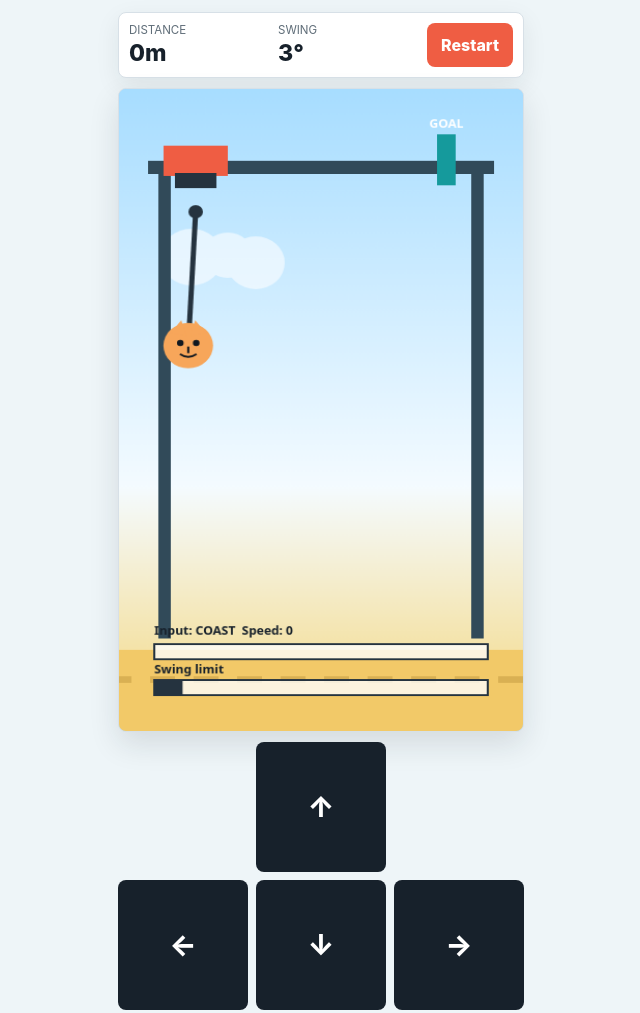
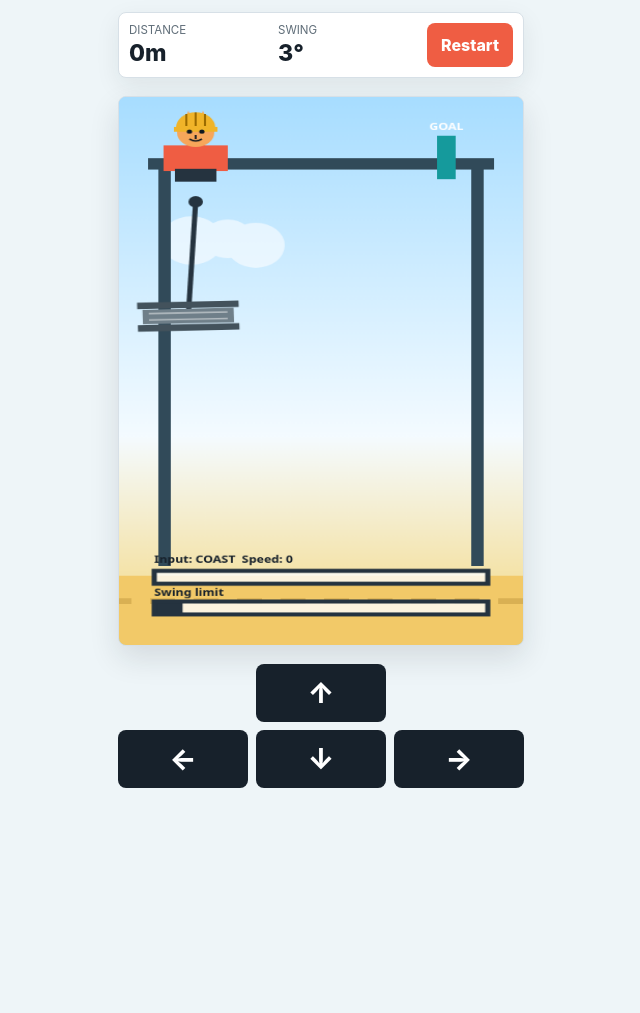
Before and after one commit to kokoro351/cat-CRANE-game, a plain HTML site: page index.html in a window 1280 px wide. Shown: the whole page, without its empty margins (319-959 px from the left). After the commit the page ends 800 px from the top, so only its background shows below. Drawn offline with Linux system fonts and the light colour scheme.

Commit message:
Redesign crane with operator cat and steel load

```diff
--- a/main.js
+++ b/main.js
@@ -30,7 +30,12 @@ const state = {
   last: performance.now(),
   keys: new Set(),
   buttons: new Set(),
-  fallY: 0,
+  beamX: 0,
+  beamY: 0,
+  beamVx: 0,
+  beamVy: 0,
+  beamRotation: 0,
+  beamSpin: 0,
 };
 
 function reset() {
@@ -43,7 +48,12 @@ function reset() {
   state.result = "running";
   state.message = "";
   state.last = performance.now();
-  state.fallY = 0;
+  state.beamX = 0;
+  state.beamY = 0;
+  state.beamVx = 0;
+  state.beamVy = 0;
+  state.beamRotation = 0;
+  state.beamSpin = 0;
   updateHud();
 }
 
@@ -75,7 +85,10 @@ function step(now) {
   if (state.result === "running") {
     updatePhysics(dt);
   } else if (state.result === "dropped") {
-    state.fallY = Math.min(groundY - 24, state.fallY + 620 * dt);
+    state.beamVy += 840 * dt;
+    state.beamX += state.beamVx * dt;
+    state.beamY += state.beamVy * dt;
+    state.beamRotation += state.beamSpin * dt;
   }
 
   draw();
@@ -104,8 +117,14 @@ function updatePhysics(dt) {
 
   if (Math.abs(toDeg(state.angle)) >= dangerAngle) {
     state.result = "dropped";
-    state.message = "Cat dropped!";
-    state.fallY = catPosition().y;
+    state.message = "Steel flew off!";
+    const load = loadPosition();
+    state.beamX = load.x;
+    state.beamY = load.y;
+    state.beamVx = state.speed * 1.5 + Math.sign(state.angle || 1) * 190;
+    state.beamVy = -260;
+    state.beamRotation = state.angle * 1.2;
+    state.beamSpin = Math.sign(state.angle || 1) * 5.2;
   } else if (state.distance >= goalDistance) {
     state.result = "cleared";
     state.message = "Goal!";
@@ -117,7 +136,7 @@ function craneX() {
   return 74 + (state.distance / goalDistance) * (W - 148);
 }
 
-function catPosition() {
+function loadPosition() {
   const x = craneX() + Math.sin(state.angle) * state.ropeLength;
   const y = railY + 34 + Math.cos(state.angle) * state.ropeLength;
   return { x, y };
@@ -174,30 +193,110 @@ function drawTrack() {
 function drawCrane() {
   const x = craneX();
   const hookY = railY + 34;
-  const cat = catPosition();
+  const load = loadPosition();
 
   ctx.fillStyle = "#ef5d43";
   ctx.fillRect(x - 31, railY - 36, 62, 32);
   ctx.fillStyle = "#25333f";
   ctx.fillRect(x - 20, railY - 7, 40, 16);
+  drawOperatorCat(x, railY - 52);
 
   ctx.strokeStyle = swingColor();
   ctx.lineWidth = 5;
   ctx.beginPath();
   ctx.moveTo(x, hookY);
-  ctx.lineTo(cat.x, state.result === "dropped" ? state.fallY : cat.y);
+  ctx.lineTo(load.x, load.y);
   ctx.stroke();
 
   if (state.result === "dropped") {
-    drawCat(cat.x, state.fallY, 24, "#f7a65a");
+    drawSteelBeam(state.beamX, state.beamY, state.beamRotation);
   } else {
-    drawCat(cat.x, cat.y, 24, "#f7a65a");
+    drawSteelBeam(load.x, load.y, state.angle * 0.55);
   }
 
   ctx.fillStyle = "#25333f";
   ctx.beginPath();
   ctx.arc(x, hookY, 7, 0, Math.PI * 2);
   ctx.fill();
+}
+
+function drawOperatorCat(x, y) {
+  ctx.save();
+  ctx.translate(x, y);
+
+  ctx.fillStyle = "#f7a65a";
+  ctx.beginPath();
+  ctx.arc(0, 0, 18, 0, Math.PI * 2);
+  ctx.fill();
+
+  ctx.beginPath();
+  ctx.moveTo(-13, -10);
+  ctx.lineTo(-7, -27);
+  ctx.lineTo(-2, -11);
+  ctx.moveTo(13, -10);
+  ctx.lineTo(7, -27);
+  ctx.lineTo(2, -11);
+  ctx.fill();
+
+  ctx.fillStyle = "#f0b429";
+  ctx.beginPath();
+  ctx.arc(0, -6, 19, Math.PI, Math.PI * 2);
+  ctx.lineTo(19, -6);
+  ctx.lineTo(-19, -6);
+  ctx.closePath();
+  ctx.fill();
+  ctx.fillRect(-21, -7, 42, 6);
+
+  ctx.strokeStyle = "#9b6b00";
+  ctx.lineWidth = 2;
+  ctx.beginPath();
+  ctx.moveTo(-9, -23);
+  ctx.lineTo(-9, -8);
+  ctx.moveTo(0, -25);
+  ctx.lineTo(0, -8);
+  ctx.moveTo(9, -23);
+  ctx.lineTo(9, -8);
+  ctx.stroke();
+
+  ctx.fillStyle = "#101820";
+  ctx.beginPath();
+  ctx.arc(-6, -1, 2.6, 0, Math.PI * 2);
+  ctx.arc(6, -1, 2.6, 0, Math.PI * 2);
+  ctx.fill();
+
+  ctx.strokeStyle = "#101820";
+  ctx.lineWidth = 1.8;
+  ctx.beginPath();
+  ctx.moveTo(0, 3);
+  ctx.lineTo(0, 8);
+  ctx.moveTo(-6, 8);
+  ctx.quadraticCurveTo(0, 13, 6, 8);
+  ctx.stroke();
+
+  ctx.restore();
+}
+
+function drawSteelBeam(x, y, rotation) {
+  ctx.save();
+  ctx.translate(x, y);
+  ctx.rotate(rotation);
+
+  ctx.fillStyle = "#6f7f89";
+  ctx.fillRect(-44, -9, 88, 18);
+  ctx.fillStyle = "#43525c";
+  ctx.fillRect(-49, -18, 98, 8);
+  ctx.fillRect(-49, 10, 98, 8);
+
+  ctx.strokeStyle = "rgb(255 255 255 / 0.46)";
+  ctx.lineWidth = 2;
+  ctx.beginPath();
+  ctx.moveTo(-38, -4);
+  ctx.lineTo(38, -4);
+  ctx.moveTo(-38, 4);
+  ctx.lineTo(38, 4);
+  ctx.stroke();
+
+  ctx.restore();
 }
 
 function swingColor() {
@@ -234,37 +333,6 @@ function drawMeters() {
   ctx.fillText("Swing limit", barX, barY - 7);
 }
 
-function drawCat(x, y, r, color) {
-  ctx.fillStyle = color;
-  ctx.beginPath();
-  ctx.arc(x, y, r, 0, Math.PI * 2);
-  ctx.fill();
-
-  ctx.beginPath();
-  ctx.moveTo(x - r * 0.72, y - r * 0.55);
-  ctx.lineTo(x - r * 0.28, y - r * 1.12);
-  ctx.lineTo(x - r * 0.08, y - r * 0.42);
-  ctx.moveTo(x + r * 0.72, y - r * 0.55);
-  ctx.lineTo(x + r * 0.28, y - r * 1.12);
-  ctx.lineTo(x + r * 0.08, y - r * 0.42);
-  ctx.fill();
-
-  ctx.fillStyle = "#101820";
-  ctx.beginPath();
-  ctx.arc(x - r * 0.32, y - r * 0.12, 3.2, 0, Math.PI * 2);
-  ctx.arc(x + r * 0.32, y - r * 0.12, 3.2, 0, Math.PI * 2);
-  ctx.fill();
-
-  ctx.strokeStyle = "#101820";
-  ctx.lineWidth = 2;
-  ctx.beginPath();
-  ctx.moveTo(x, y + 1);
-  ctx.lineTo(x, y + 8);
-  ctx.moveTo(x - 8, y + 9);
-  ctx.quadraticCurveTo(x, y + 15, x + 8, y + 9);
-  ctx.stroke();
-}
-
 function drawResult() {
   ctx.fillStyle = "rgb(23 33 43 / 0.76)";
   ctx.fillRect(0, 0, W, H);
@@ -274,7 +342,7 @@ function drawResult() {
   ctx.fillText(state.message, W / 2, H / 2 - 28);
   ctx.font = "700 18px system-ui, sans-serif";
   const detail = state.result === "cleared"
-    ? "Smooth notch work."
+    ? "Smooth crane work."
     : "Too much swing.";
   ctx.fillText(detail, W / 2, H / 2 + 10);
   ctx.font = "600 14px system-ui, sans-serif";
--- a/styles.css
+++ b/styles.css
@@ -94,7 +94,7 @@ button:active {
 #game {
   width: 100%;
   height: auto;
-  max-height: calc(100vh - 156px);
+  max-height: calc(100vh - 250px);
   align-self: center;
   border: 1px solid var(--line);
   border-radius: 8px;
@@ -104,13 +104,14 @@ button:active {
 
 .controls {
   grid-template-columns: repeat(3, minmax(0, 1fr));
+  grid-template-rows: repeat(2, 58px);
   grid-template-areas:
     ". up ."
     "left down right";
 }
 
 .controls button {
-  aspect-ratio: 1;
+  min-height: 58px;
   background: var(--ink);
   font-size: 1.8rem;
   line-height: 1;
```
Also changed, not shown: README.md.
